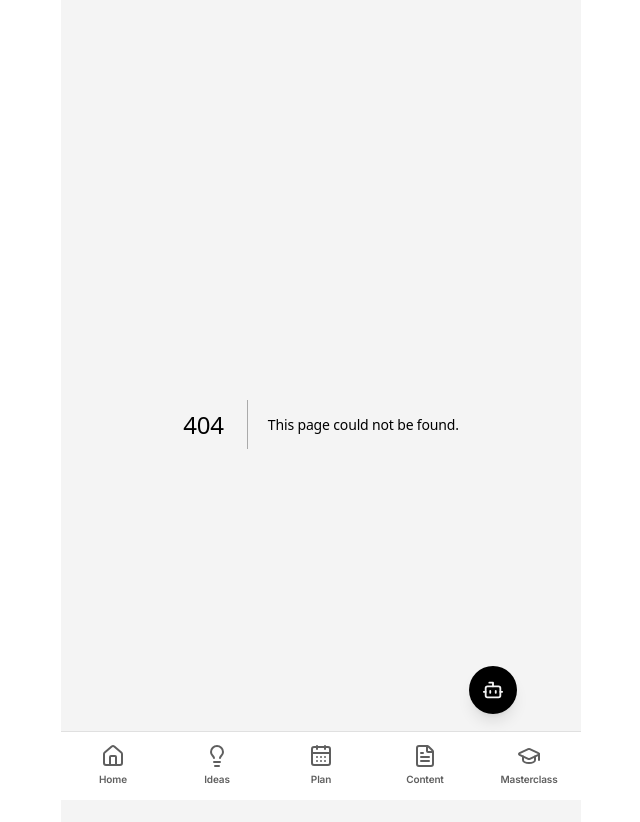
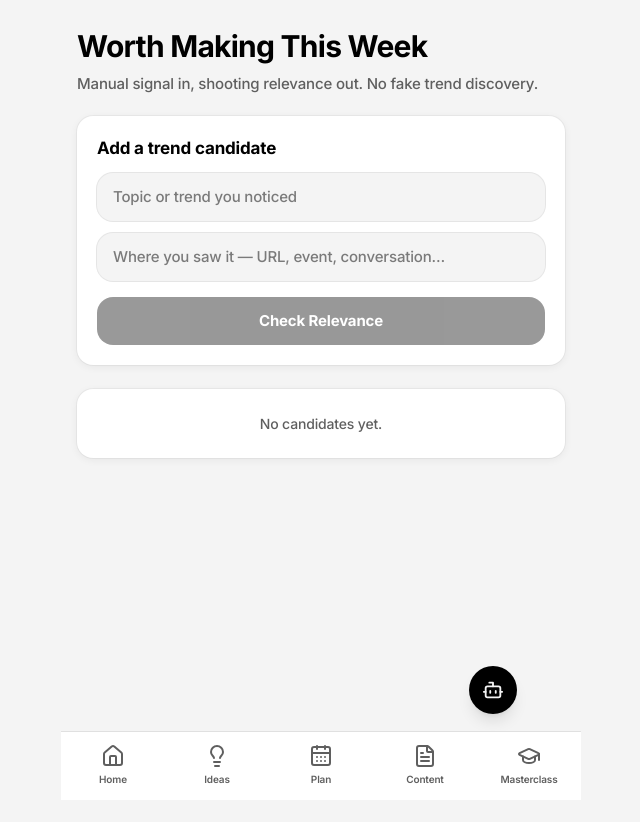
Before and after one commit to h55n/shooting-os, a Next.js app: page /trends in a window 1280 px wide. Before the commit this address had no page. Shown: the top 822 px of the page, without its empty margins (319-959 px from the left). After the commit the page ends 800 px from the top, so only its background shows below. Built offline with nearby package versions, Linux system fonts and the light colour scheme; no server answers.

Commit message:
feat: add worth making this week trend UI

```diff
--- /dev/null
+++ b/app/trends/page.tsx
@@ -0,0 +1,67 @@
+'use client';
+
+import { useEffect, useState } from 'react';
+import Link from 'next/link';
+
+type Trend = { id: string; topic: string; source: string; relevance_score?: number; urgency?: string; status: string; metadata?: { reason?: string; suggestedAngle?: string } };
+
+export default function TrendsPage() {
+  const [items, setItems] = useState<Trend[]>([]);
+  const [topic, setTopic] = useState('');
+  const [source, setSource] = useState('');
+  const [busy, setBusy] = useState<string | null>(null);
+  const [message, setMessage] = useState<string | null>(null);
+
+  async function load() {
+    const response = await fetch('/api/trends', { cache: 'no-store' });
+    const body = await response.json();
+    if (response.ok && body.ok) setItems(body.data);
+  }
+  useEffect(() => { void load(); }, []);
+
+  async function add() {
+    setBusy('add'); setMessage(null);
+    try {
+      const response = await fetch('/api/trends', { method: 'POST', headers: { 'Content-Type': 'application/json' }, body: JSON.stringify({ topic, source, signalType: 'manual' }) });
+      const body = await response.json();
+      if (!response.ok || !body.ok) throw new Error(body.userMessage || 'Trend save nahi ho saka.');
+      setTopic(''); setSource(''); setMessage('Candidate scored. Discovery nahi—sirf supplied signal evaluate hua hai.'); await load();
+    } catch (error) { setMessage(error instanceof Error ? error.message : 'Trend save nahi ho saka.'); }
+    finally { setBusy(null); }
+  }
+
+  async function update(id: string, status: 'approved' | 'dismissed') {
+    setBusy(id);
+    try {
+      const response = await fetch('/api/trends', { method: 'PATCH', headers: { 'Content-Type': 'application/json' }, body: JSON.stringify({ id, status }) });
+      const body = await response.json();
+      if (!response.ok || !body.ok) throw new Error(body.userMessage || 'Action save nahi hua.');
+      await load();
+    } catch (error) { setMessage(error instanceof Error ? error.message : 'Action save nahi hua.'); }
+    finally { setBusy(null); }
+  }
+
+  const worthMaking = items.filter((item) => item.status === 'new' || item.status === 'approved');
+
+  return <div>
+    <header className="mb-5"><h1 className="text-[30px] font-bold tracking-tight">Worth Making This Week</h1><p className="mt-1 text-[15px] text-muted-foreground">Manual signal in, shooting relevance out. No fake trend discovery.</p></header>
+
+    <section className="rounded-2xl bg-card p-5 shadow-[var(--shadow-card)]">
+      <h2 className="text-[17px] font-bold">Add a trend candidate</h2>
+      <input value={topic} onChange={(event) => setTopic(event.target.value)} placeholder="Topic or trend you noticed" className="mt-3 min-h-12 w-full rounded-xl bg-background px-4 text-[15px] ring-1 ring-black/10" />
+      <input value={source} onChange={(event) => setSource(event.target.value)} placeholder="Where you saw it — URL, event, conversation…" className="mt-3 min-h-12 w-full rounded-xl bg-background px-4 text-[15px] ring-1 ring-black/10" />
+      <button onClick={add} disabled={busy !== null || topic.trim().length < 3 || source.trim().length < 3} className="mt-4 min-h-12 w-full rounded-xl bg-primary px-4 text-[15px] font-bold text-primary-foreground disabled:opacity-40">{busy === 'add' ? 'Scoring…' : 'Check Relevance'}</button>
+    </section>
+
+    {message && <p className="mt-4 rounded-xl bg-secondary p-3 text-[14px]">{message}</p>}
+
+    <section className="mt-6 space-y-3 pb-6">
+      {worthMaking.length === 0 ? <div className="rounded-2xl bg-card p-6 text-center text-[14px] text-muted-foreground shadow-[var(--shadow-card)]">No candidates yet.</div> : worthMaking.map((item) => <article key={item.id} className="rounded-2xl bg-card p-5 shadow-[var(--shadow-card)]">
+        <div className="flex items-start justify-between gap-3"><div><h2 className="text-[17px] font-bold leading-6">{item.topic}</h2><p className="mt-1 text-[12px] text-muted-foreground">{item.source}</p></div><span className="rounded-full bg-secondary px-2.5 py-1 text-[11px] font-bold">{Math.round(item.relevance_score ?? 0)}/100 · {item.urgency ?? 'low'}</span></div>
+        {item.metadata?.reason && <p className="mt-3 text-[14px] leading-6 text-muted-foreground">{item.metadata.reason}</p>}
+        {item.metadata?.suggestedAngle && <div className="mt-3 rounded-xl bg-background p-3 text-[14px]"><strong>Angle:</strong> {item.metadata.suggestedAngle}</div>}
+        <div className="mt-4 grid grid-cols-3 gap-2"><Link href={`/ideas?seed=${encodeURIComponent(item.metadata?.suggestedAngle || item.topic)}`} className="flex min-h-11 items-center justify-center rounded-xl bg-primary px-3 text-center text-[12px] font-bold text-primary-foreground">Make This</Link><button onClick={() => update(item.id, 'approved')} disabled={busy !== null} className="min-h-11 rounded-xl bg-secondary px-3 text-[12px] font-bold">Later</button><button onClick={() => update(item.id, 'dismissed')} disabled={busy !== null} className="min-h-11 rounded-xl bg-secondary px-3 text-[12px] font-bold">Not Interested</button></div>
+      </article>)}
+    </section>
+  </div>;
+}
```
